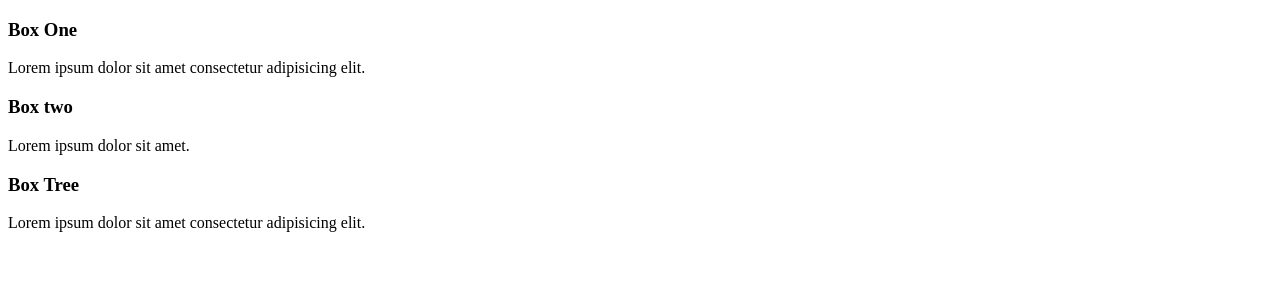
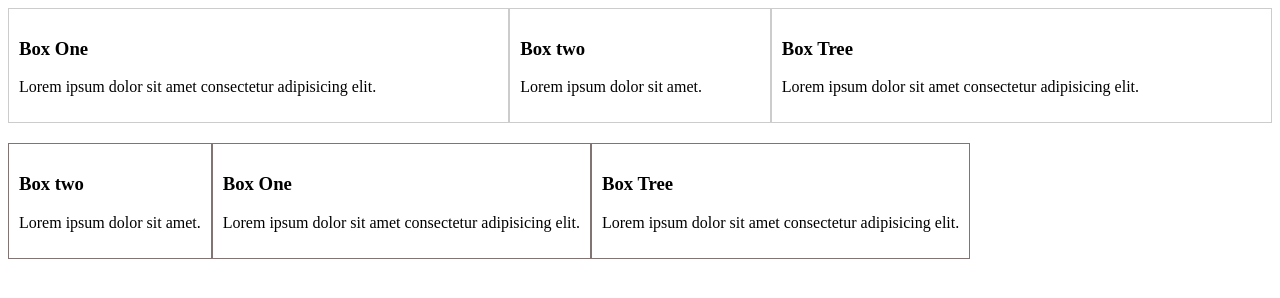
Before and after one commit to liraUnik/flex-box-css, a plain HTML site: page index.html in a window 1280 px wide. Drawn offline with Linux system fonts and the light colour scheme.

Commit message:
order flex

```diff
--- a/index.html
+++ b/index.html
@@ -8,6 +8,7 @@
     <title>Flex Box Crash Course</title>
   </head>
   <body>
+    <!-- display flex -->
     <div class="container-1">
       <div class="box-1">
         <h3>Box One</h3>
@@ -22,5 +23,20 @@
         <p>Lorem ipsum dolor sit amet consectetur adipisicing elit.</p>
       </div>
     </div>
+    <!-- order with flex -->
+    <div class="container-2">
+      <div class="box-4">
+        <h3>Box One</h3>
+        <p>Lorem ipsum dolor sit amet consectetur adipisicing elit.</p>
+      </div>
+      <div class="box-5">
+        <h3>Box two</h3>
+        <p>Lorem ipsum dolor sit amet.</p>
+      </div>
+      <div class="box-6">
+        <h3>Box Tree</h3>
+        <p>Lorem ipsum dolor sit amet consectetur adipisicing elit.</p>
+      </div>
+    </div>
   </body>
 </html>
--- a/style.css
+++ b/style.css
@@ -0,0 +1,50 @@
+/* general style */
+
+.container-1 div {
+  border: 1px #cccccc solid; /** style with some border araund it */
+  padding: 10px; /**give more space in all derection */
+}
+
+.container-2 div {
+  border: 1px #837474 solid;
+  padding: 10px;
+  margin-top: 20px;
+}
+
+* {
+  box-sizing: border-box;
+}
+
+/* display flex  and sizeing the boxes*/
+
+.container-1 {
+  /* it is grabin as element from html */
+  display: flex; /**which it make childern element go flex or go horizontly side by side */
+}
+
+.box-1 {
+  flex: 2;
+}
+.box-2 {
+  flex: 1;
+}
+.box-3 {
+  flex: 1;
+}
+
+/* order flex box */
+
+.container-2 {
+  display: flex;
+}
+
+.box-4 {
+  order: 2;
+}
+
+.box-5 {
+  order: 1;
+}
+.box-6 {
+  order: 3;
+}
```
